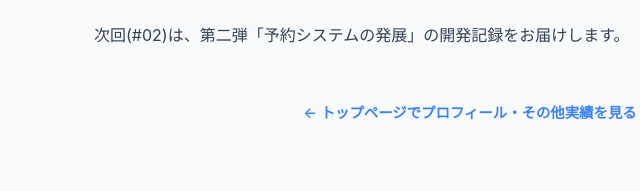
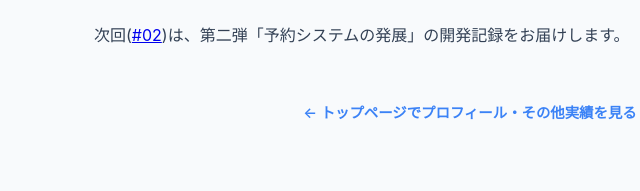
Before and after one commit to Junko-Takahashi-Cloud/personal-site, a plain HTML site: page devlog.html in a window 1280 px wide. Shown: the part 2247-2438 px from the top of the page, 170-810 px from the left. Drawn offline with Linux system fonts and the light colour scheme.

Commit message:
Update next episode link in devlog.html

```diff
--- a/devlog.html
+++ b/devlog.html
@@ -263,8 +263,8 @@
         </div>
       </div>
       <p>
-        次回(#02)は、第二弾「予約システムの発展」の開発記録をお届けします。
-      </p>
+  次回(<a href="devlog-02.html">#02</a>)は、第二弾「予約システムの発展」の開発記録をお届けします。
+     </p>
     </main>
 
     <div style="margin-top: 3rem; text-align: center;">
```
